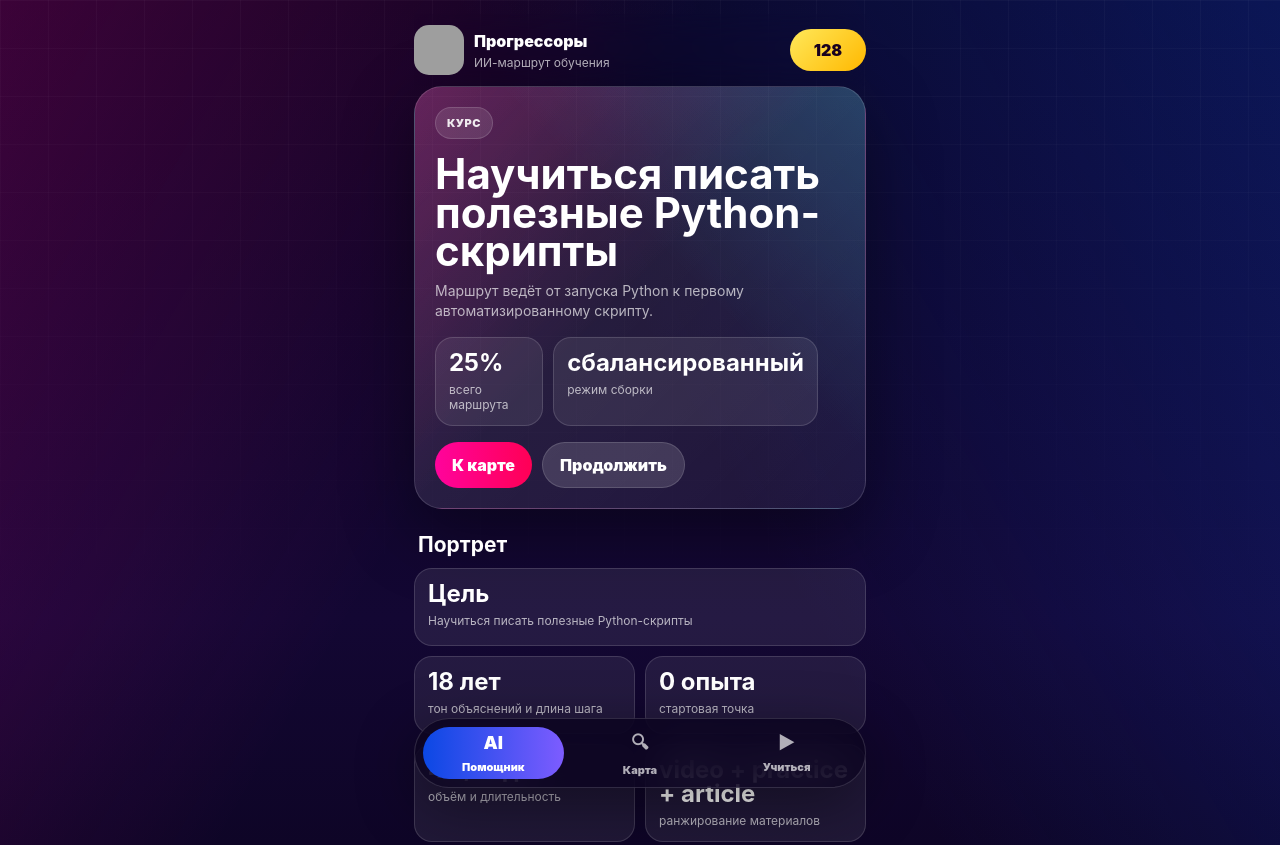
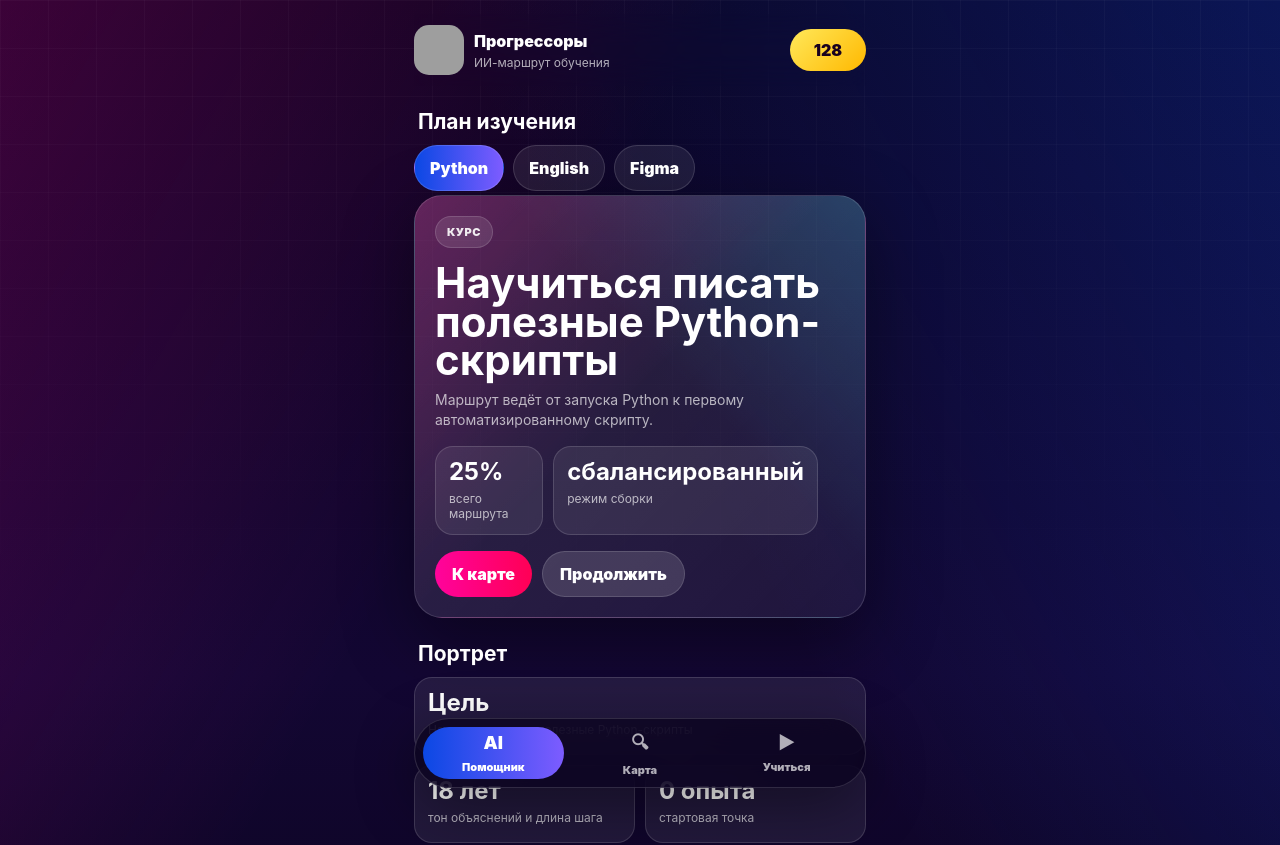
Before and after one commit to Grilubushka/Unovus218, a React (Vite) app in the folder miniapp/: page / in a window 1280 px wide. Shown: the top 845 px of the page. Built offline with nearby package versions, Linux system fonts and the light colour scheme; grey boxes are pictures that could not be loaded.

Commit message:
diff plans

```diff
--- a/miniapp/src/components/AppContext.jsx
+++ b/miniapp/src/components/AppContext.jsx
@@ -5,12 +5,12 @@ const AppContext = createContext(null);
 const repository = new RoadmapRepository();
 
 export function AppProvider({ children }) {
-  const [activeProfile, setActiveProfile] = useState("programming");
+  const [activeProfile, setActiveProfile] = useState("python");
   const [selectedTopicId, setSelectedTopicId] = useState(null);
   const [toast, setToast] = useState("");
 
   const roadmap = useMemo(() => repository.getRoadmap(activeProfile), [activeProfile]);
-  const topics = useMemo(() => roadmap.modules.flatMap((m) => m.sections).flatMap((s) => s.topics), [roadmap]);
+  const topics = useMemo(() => roadmap?.modules?.flatMap((m) => m.sections).flatMap((s) => s.topics) ?? [], [roadmap]);
   const currentTopic = topics.find((t) => t.progress > 0 && t.progress < 100) ?? topics[0];
   const selectedTopic = topics.find((t) => t.id === selectedTopicId);
 
--- a/miniapp/src/components/TrackTabs.jsx
+++ b/miniapp/src/components/TrackTabs.jsx
@@ -1,22 +1,31 @@
 import { SectionHead } from "./SectionHead.jsx";
+import { useApp } from "./AppContext.jsx";
+import { demoProfiles } from "../infrastructure/mockCatalog.js";
 
-const TRACK_TABS = [
-  ["python", "Python"],
-  ["english", "English"],
-  ["design", "Figma"],
-];
+const TRACK_LABELS = {
+  python: "Python",
+  english: "English",
+  design: "Figma",
+};
 
-export function TrackTabs({ activeProfile, onChange }) {
+export function TrackTabs() {
+  const { activeProfile, changeProfile } = useApp();
+
   return (
     <>
       <SectionHead title="План изучения" subtitle="" />
-      {/* <div className="tabs">
-        {TRACK_TABS.map(([key, label]) => (
-          <button key={key} className={`tab ${activeProfile === key ? "active" : ""}`} type="button" onClick={() => onChange(key)}>
-            {label}
+      <div className="tabs">
+        {Object.keys(demoProfiles).map((key) => (
+          <button
+            key={key}
+            className={`tab ${activeProfile === key ? "active" : ""}`}
+            type="button"
+            onClick={() => changeProfile(key)}
+          >
+            {TRACK_LABELS[key] ?? key}
           </button>
         ))}
-      </div> */}
+      </div>
     </>
   );
 }
--- a/miniapp/src/components/pages/App.jsx
+++ b/miniapp/src/components/pages/App.jsx
@@ -8,17 +8,18 @@ import { ProfileCard } from "../ProfileCard.jsx";
 import { TrackTabs } from "../TrackTabs.jsx";
 import { Stats } from "../Stats.jsx";
 import { TopicSheet } from "../TopicSheet.jsx";
+
 export function App() {
   useTelegramWebApp();
-  const { roadmap, selectedTopic, activeProfile, toast, showToast, openCurrentTopic, changeProfile, setSelectedTopicId } = useApp();
+  const { roadmap, selectedTopic, toast, showToast, openCurrentTopic, setSelectedTopicId } = useApp();
 
   return (
     <>
       <div className="shell">
         <Topbar onToast={showToast} />
+        <TrackTabs />
         <Hero roadmap={roadmap} onOpenCurrent={openCurrentTopic} />
         <ProfileCard profile={roadmap.profile} />
-        {/* <TrackTabs activeProfile={activeProfile} onChange={changeProfile} /> */}
         <Stats stats={roadmap.stats} />
       </div>
       <BottomNav />
--- a/miniapp/src/components/pages/RoadmapMap.jsx
+++ b/miniapp/src/components/pages/RoadmapMap.jsx
@@ -4,8 +4,13 @@ import { BottomNav } from "../BottomNav.jsx";
 import { Toast } from "../Toast.jsx";
 import { TrackTabs } from "../TrackTabs.jsx";
 import { TopicSheet } from "../TopicSheet.jsx";
+
 export function RoadmapMap() {
   const { roadmap, selectedTopic, toast, showToast, setSelectedTopicId } = useApp();
+
+  if (!roadmap?.modules) {
+    return <div className="shell">Загрузка маршрута...</div>;
+  }
 
   return (
     <>
--- a/miniapp/src/infrastructure/roadmapRepository.js
+++ b/miniapp/src/infrastructure/roadmapRepository.js
@@ -6,9 +6,17 @@ export class RoadmapRepository {
     return demoProfiles;
   }
 
-  getRoadmap(profileKey = "programming") {
-    const profile = demoProfiles[profileKey] ?? demoProfiles.python;
+  getRoadmap(profileKey = "python") {
+    const normalizedKey = this.normalizeProfileKey(profileKey);
+    const profile = demoProfiles[normalizedKey] ?? demoProfiles.python;
     return buildRoadmap(profile, sampleData);
+  }
+
+  normalizeProfileKey(key) {
+    if (key === "programming") return "python";
+    if (key === "english") return "english";
+    if (key === "design") return "design";
+    return key;
   }
 }
 
--- a/miniapp/src/presentation/styles.css
+++ b/miniapp/src/presentation/styles.css
@@ -823,4 +823,69 @@ meter {
   .topic:nth-child(3n) {
     transform: translateX(0);
   }
+  .profile-switcher {
+  position: fixed;
+  z-index: 20;
+  left: 50%;
+  bottom: calc(94px + var(--safe-bottom));
+  transform: translateX(-50%);
+  width: min(calc(100% - 28px), 452px);
+  display: flex;
+  gap: 8px;
+  padding: 8px;
+  border-radius: 999px;
+  background: rgba(11, 3, 31, 0.8);
+  backdrop-filter: blur(22px);
+  border: 1px solid var(--line);
+  box-shadow: 0 18px 60px rgba(0, 0, 0, 0.42);
 }
+
+.profile-btn {
+  flex: 1;
+  display: flex;
+  align-items: center;
+  justify-content: center;
+  gap: 6px;
+  border: 0;
+  border-radius: 999px;
+  padding: 10px 12px;
+  background: transparent;
+  color: var(--muted);
+  font-size: 14px;
+  font-weight: 900;
+  cursor: pointer;
+  transition: all 0.2s ease;
+}
+
+.profile-btn span:first-child {
+  font-size: 18px;
+}
+
+.profile-btn.active {
+  background: linear-gradient(90deg, var(--blue), #7d5cff);
+  color: var(--text);
+}
+
+.profile-btn:not(.active):hover {
+  background: rgba(255, 255, 255, 0.1);
+  color: var(--text);
+}
+
+@media (max-width: 380px) {
+  .profile-switcher {
+    bottom: calc(94px + var(--safe-bottom));
+  }
+
+  .profile-btn span:last-child {
+    display: none;
+  }
+
+  .profile-btn {
+    padding: 10px;
+  }
+
+  .profile-btn span:first-child {
+    margin: 0;
+  }
+}
+}
```
